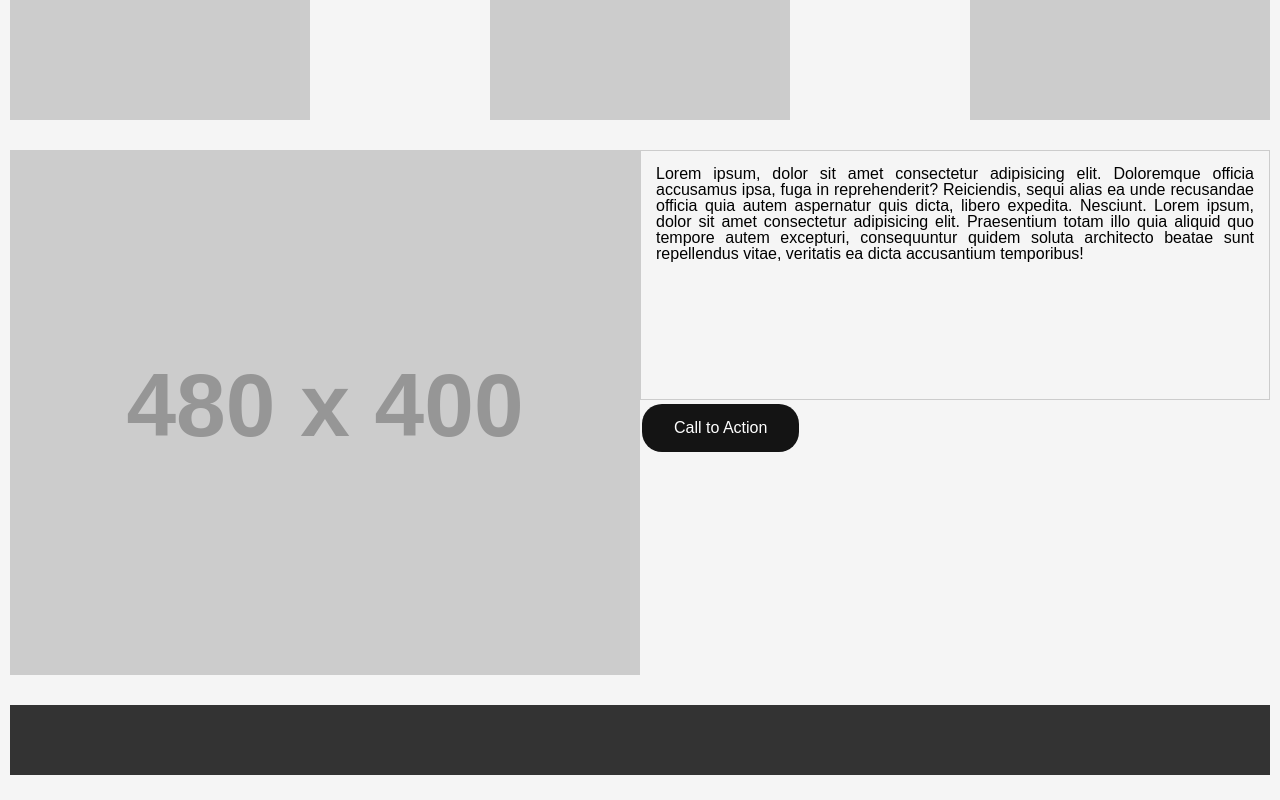
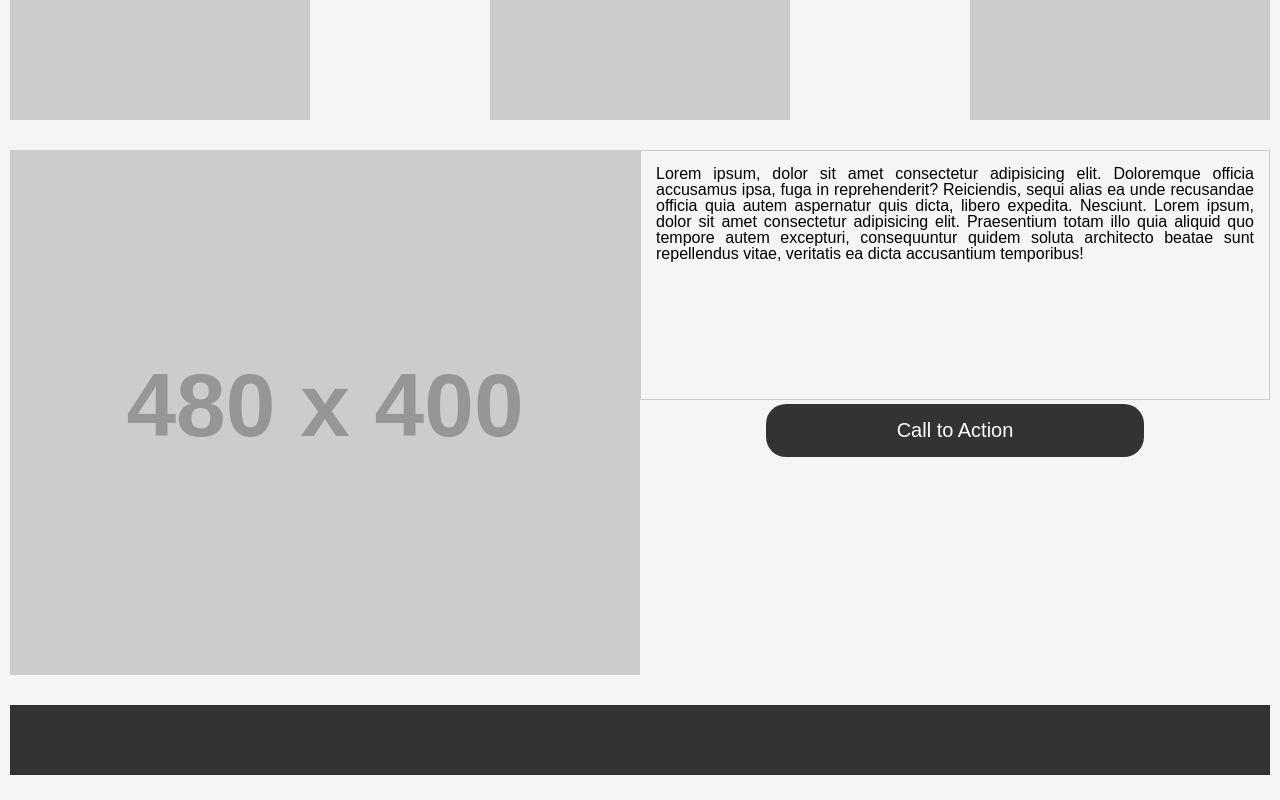
Before and after one commit to RahafJ96/wirefame-exercise, a plain HTML site: page index.html in a window 1280 px wide. Shown: the part 1009-1809 px from the top of the page. Drawn offline with Linux system fonts and the light colour scheme; placeholder pictures from the web are drawn by us.

Commit message:
edit the CSS code

```diff
--- a/css/style.css
+++ b/css/style.css
@@ -101,21 +101,23 @@ p{
 }
 
 .button{
-    background-color: #141414;
-     border: none;
+    background-color: #333;
+    border: none;
     color: white;
     padding: 15px 32px;
     text-align: center;
     text-decoration: none;
     display: inline-block;
-    font-size: 16px;
-    margin: 4px 2px;
+    font-size: 20px;
+    width: 30%;
+    margin: 4px 10%;
     cursor: pointer;
     border-radius: 20px;
     align-items: center;
 }
 .button:hover {
     background-color: #4c7faf;
+    transition: background-color 350ms ease;
     color: white;
   }
 
```
